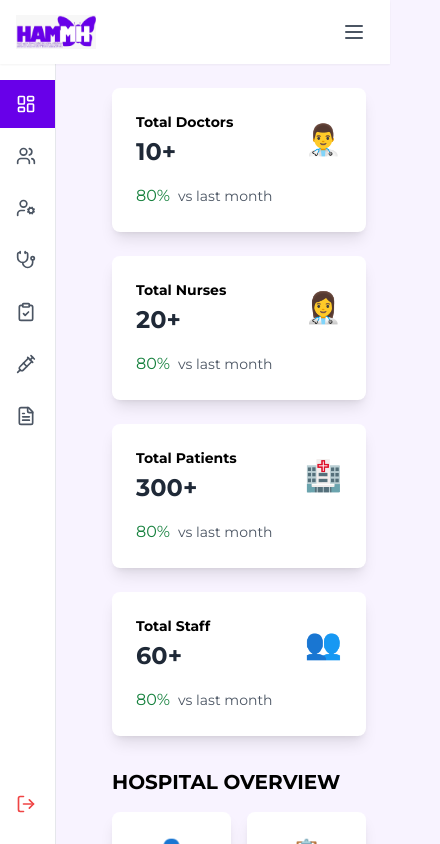
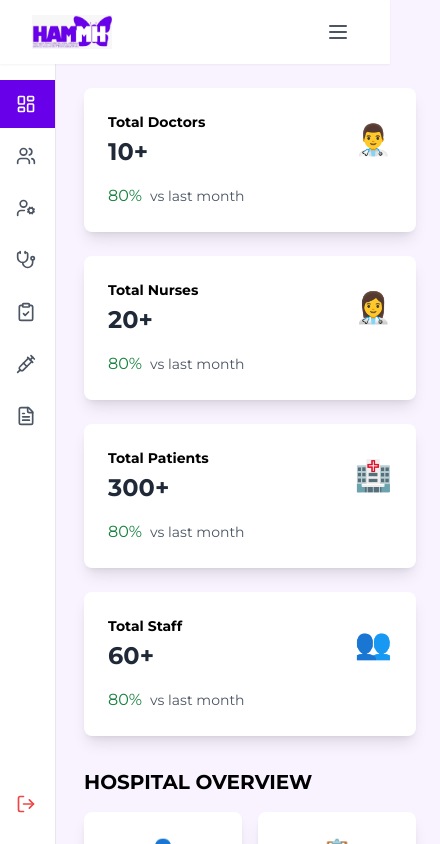
Before and after one commit to Rdilshan/HAMMH, a Next.js app: page /dashboard in a window 390 px wide. Shown: the top 844 px of the page, 440 px wide, since content can reach past the window. Built offline with nearby package versions, Linux system fonts and the light colour scheme.

Commit message:
responisve sidebar and dashboard

```diff
--- a/src/app/dashboard/layout.tsx
+++ b/src/app/dashboard/layout.tsx
@@ -1,15 +1,17 @@
-import { ReactNode } from 'react'
-import Sidebar from '@/components/Sidebar'
-import Navbar from '@/components/Navbar'
+import { ReactNode } from 'react';
+import Sidebar from '@/components/Sidebar';
+import Navbar from '@/components/Navbar';
 
 export default function DashboardLayout({ children }: { children: ReactNode }) {
   return (
-    <div className="min-h-screen bg-[#F8F3FF]">
+    <div className="min-h-screen bg-[#F8F3FF] flex">
       <Sidebar />
-      <Navbar />
-      <main className="ml-20 sm:ml-64 pt-16 pl-2">
-        {children}
-      </main>
+      <div className="flex flex-col flex-grow">
+        <Navbar />
+        <main className="ml-14 sm:ml-64 pt-16 pl-1">
+          {children}
+        </main>
+      </div>
     </div>
-  )
+  );
 }
--- a/src/app/dashboard/page.tsx
+++ b/src/app/dashboard/page.tsx
@@ -36,7 +36,7 @@ export default function Dashboard() {
   return (
     <div className="p-6 min-h-screen text-gray-800 dark:text-gray-200">
       {/* Hero Section */}
-      <div className="relative rounded-lg overflow-hidden mb-8 shadow-lg hidden sm:block">
+      <div className="relative rounded-lg overflow-hidden mb-8 shadow-lg hidden sm:hidden md:block">
         <div className="bg-gradient-to-r from-[#6800E9] to-[#3a0a73] h-48 flex items-center px-8 relative">
           <div className="absolute inset-0 bg-[url('/molecules-bg.png')] opacity-20" />
           <div className="flex items-center justify-between gap-8 z-10">
--- a/src/components/Navbar.tsx
+++ b/src/components/Navbar.tsx
@@ -68,7 +68,7 @@ const Navbar = () => {
 
   return (
     <nav className="fixed top-0 left-0 right-0 h-16 bg-white shadow-sm z-50">
-      <div className="max-w-7xl mx-auto px-4 h-full">
+      <div className="mx-auto px-8 h-full">
         <div className="flex items-center justify-between h-full">
           {/* Logo Section */}
           <div className="flex items-center gap-2">
--- a/src/components/Sidebar.tsx
+++ b/src/components/Sidebar.tsx
@@ -1,5 +1,4 @@
 'use client'
-
 import Link from 'next/link'
 import { usePathname } from 'next/navigation'
 import {
@@ -30,7 +29,7 @@ export default function Sidebar() {
     <aside
       className="
         fixed left-0 top-0 h-screen bg-white border-r border-gray-200
-        w-14 sm:w-20 lg:w-64 transition-all duration-300 ease-in-out
+        w-14 sm:w-64 transition-all duration-300 ease-in-out
       "
     >
       {/* Logo */}
@@ -58,7 +57,7 @@ export default function Sidebar() {
                 `}
               >
                 <Icon className="h-5 w-5 min-w-[20px]" />
-                <span className="hidden lg:block ml-4 text-sm font-medium">
+                <span className="hidden sm:block ml-4 text-sm font-medium">
                   {item.title}
                 </span>
                 <div className="lg:hidden absolute left-16 px-3 py-2 bg-gray-800 text-white text-sm rounded opacity-0 invisible group-hover:opacity-100 group-hover:visible transition-all duration-200 whitespace-nowrap z-50">
```
